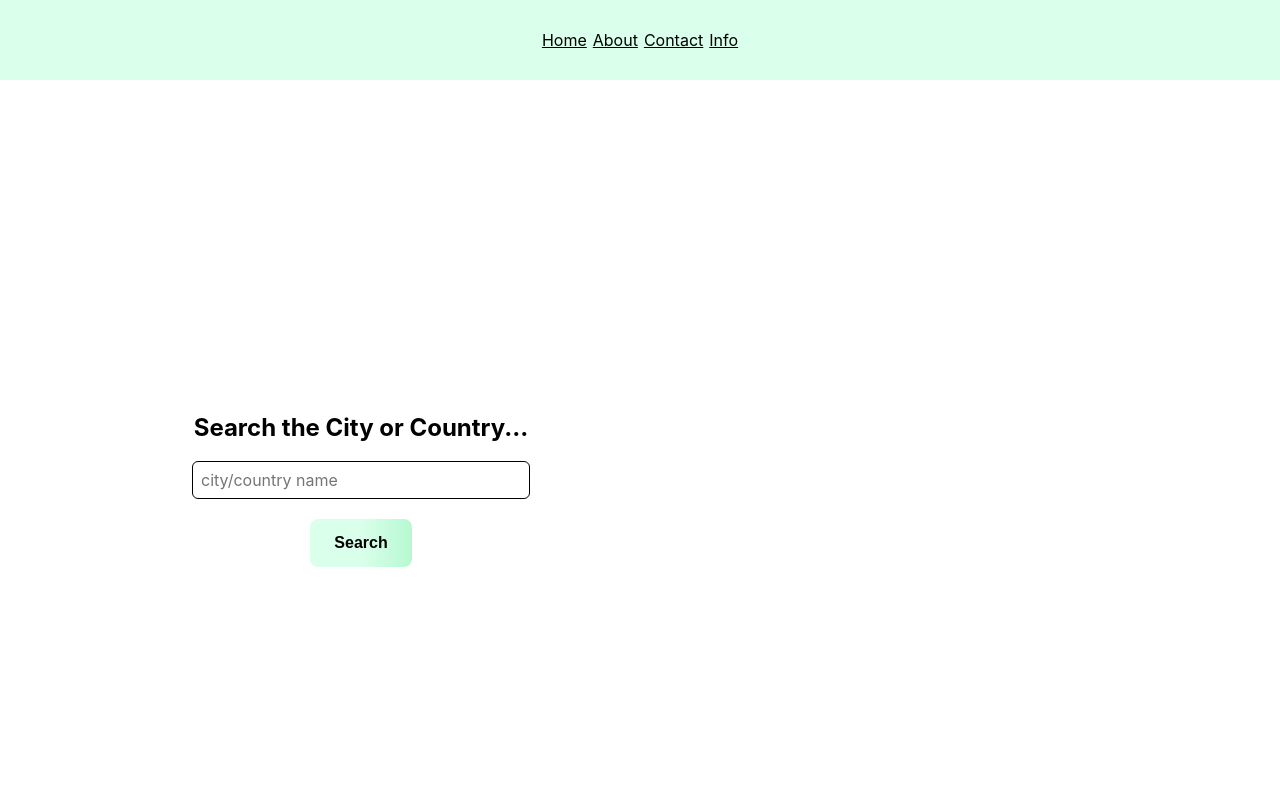
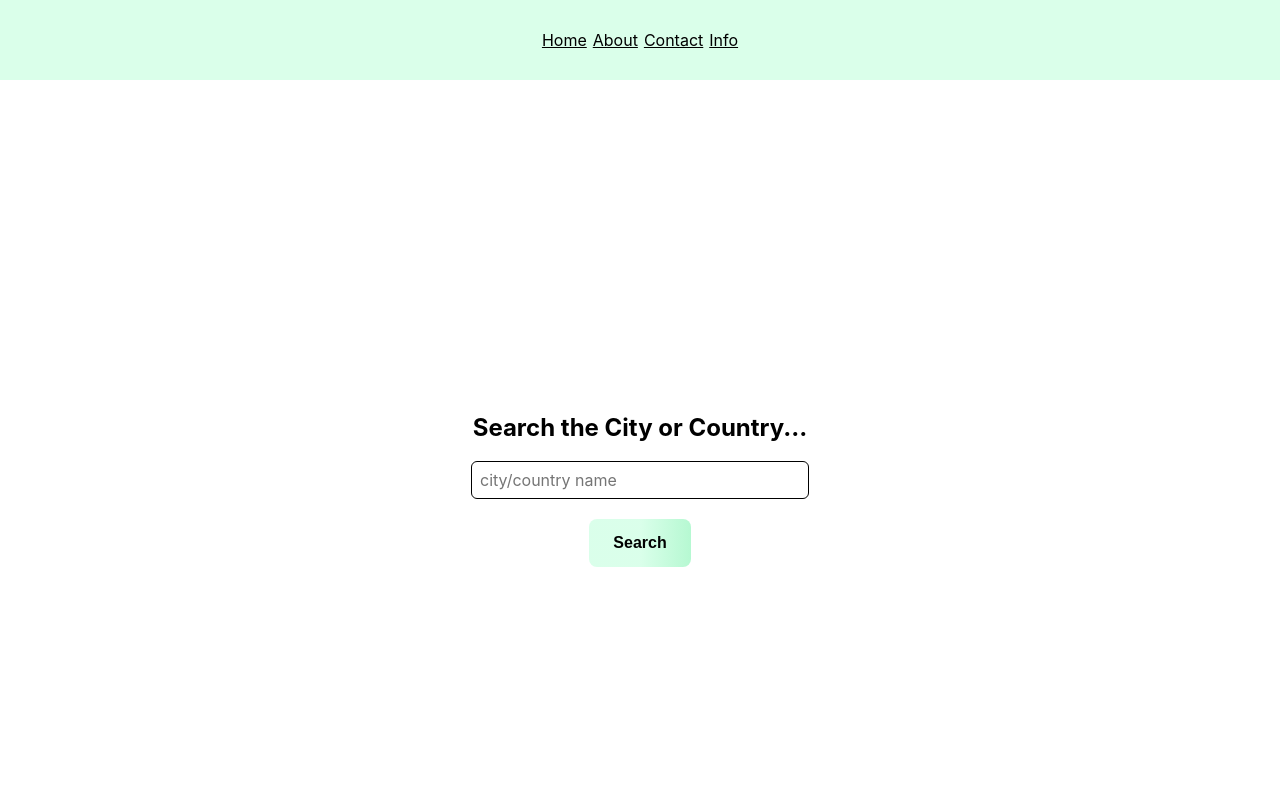
Before and after one commit to Majchrzak202/airQualityApp, a React (Create React App) app: page / in a window 1280 px wide. Shown: the top 800 px of the page. Built offline with nearby package versions, Linux system fonts and the light colour scheme; no server answers.

Commit message:
Some minor changes

```diff
--- a/src/components/Pages/Home.js
+++ b/src/components/Pages/Home.js
@@ -2,12 +2,20 @@ import React from "react";
 import SearchBar from "../Search /SearchBar";
 import AirQuality from "../AirQuality/AirQuality";
 import RecomendationList from "../AirQuality/RecomendationList";
-
+import NewAirQuality from "../AirQuality/air-quality/NewAirQuality";
 
 const Home = ({ searchHandler, aqiLevel, airQuality }) => {
   return (
-    <div>
+    <div
+      style={{
+        display: "flex",
+        justifyContent: "center",
+        alignItems: "center",
+        flexDirection: "column",
+      }}
+    >
       <SearchBar searchHandler={searchHandler} />
+      <NewAirQuality />
       <AirQuality aqiLevel={aqiLevel} airQuality={airQuality} />
       <RecomendationList airQuality={airQuality} aqiLevel={aqiLevel} />
     </div>
```
